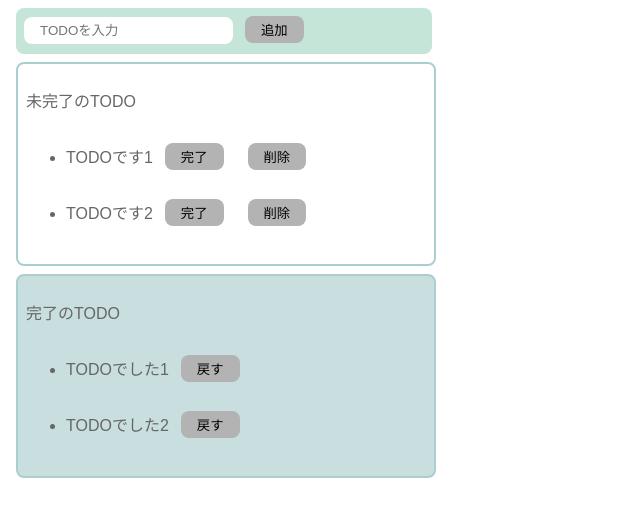
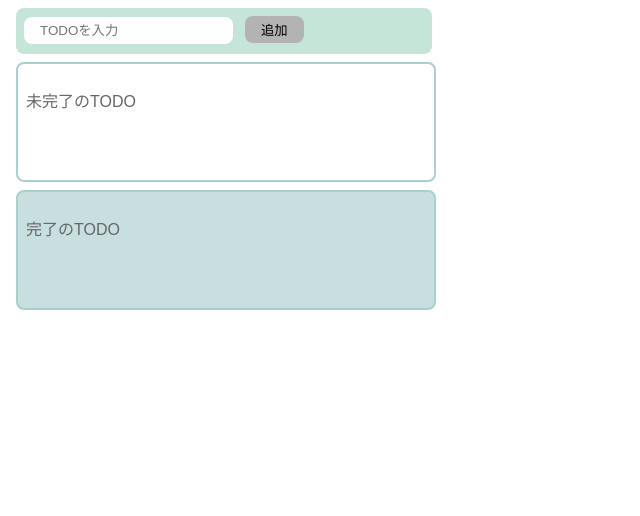
Before and after one commit to kei-mag/react-tailwindcss-ts-tutorial, a React (Create React App) app: page / in a window 1280 px wide. Shown: the top 516 px of the page, without its empty margins (0-640 px from the left). Built offline with nearby package versions, Linux system fonts and the light colour scheme.

Commit message:
59. タスクの完了機能 & 60. アスクの戻す機能 && 60. タスクを戻す機能

```diff
--- a/src/Todo.jsx
+++ b/src/Todo.jsx
@@ -3,20 +3,24 @@
 
 export const Todo = () => {
     const [todoText, setTodoText] = useState("");
-    const [incompleteTodos, setIncompleteTodos] = useState(["TODOです1", "TODOです2"]);
-    const [completeTodos, setCompleteTodos] = useState(["TODOでした1", "TODOでした2"]);
+    const [incompleteTodos, setIncompleteTodos] = useState([]);
+    const [completeTodos, setCompleteTodos] = useState([]);
 
     const onChangeTodoText = (event) => {
         setTodoText(event.target.value);
     };
 
     const onClickAdd = () => {
-        if (todoText !== "") {
-        const newTodos = [...incompleteTodos, todoText];
-        // newTodos.push(todoText); してもいい
-        // incompleteTodos.push(todoText); だと、配列オブジェクト事態が変わらない（内部状態の変更）のため、うまくstate変化しない。
-        setIncompleteTodos(newTodos);
+        addTodo(todoText);
         setTodoText("");
+    };
+
+    const addTodo = (todo) => {
+        if (todo !== "") {
+            const newTodos = [...incompleteTodos, todo];
+            // newTodos.push(todoText); してもいい
+            // incompleteTodos.push(todoText); だと、配列オブジェクト事態が変わらない（内部状態の変更）のため、うまくstate変化しない。
+            setIncompleteTodos(newTodos);
         }
     };
 
@@ -26,6 +30,18 @@
         setIncompleteTodos(newTodos);
     };
 
+    const onClickComplete = (index) => {
+        const newCompleteTodos = [...completeTodos, incompleteTodos[index]]
+        setCompleteTodos(newCompleteTodos);
+        onClickDelete(index);
+    }
+
+    const onClickBack = (index) => {
+        addTodo(completeTodos[index]);
+        const newCompleteTodos = [...completeTodos];
+        newCompleteTodos.splice(index, 1);
+        setCompleteTodos(newCompleteTodos);
+    }
 
 
     return (
@@ -41,7 +57,7 @@
                     <li key={todo}>
                     <div className="list-row">
                         <p>{todo}</p>
-                        <button>完了</button>
+                        <button onClick={() => onClickComplete(index)}>完了</button>
                         <button onClick={() => {onClickDelete(index);}}>削除</button>
                     </div>
                 </li>
@@ -51,11 +67,11 @@
         <div className="complete-area">
             <p>完了のTODO</p>
             <ul>
-                {completeTodos.map((todo) => (
+                {completeTodos.map((todo, index) => (
                     <li key={todo}>
                     <div className="list-row">
                         <p>{todo}</p>
-                        <button>戻す</button>
+                        <button onClick={() => onClickBack(index)}>戻す</button>
                     </div>
                 </li>
                 ))}
```
